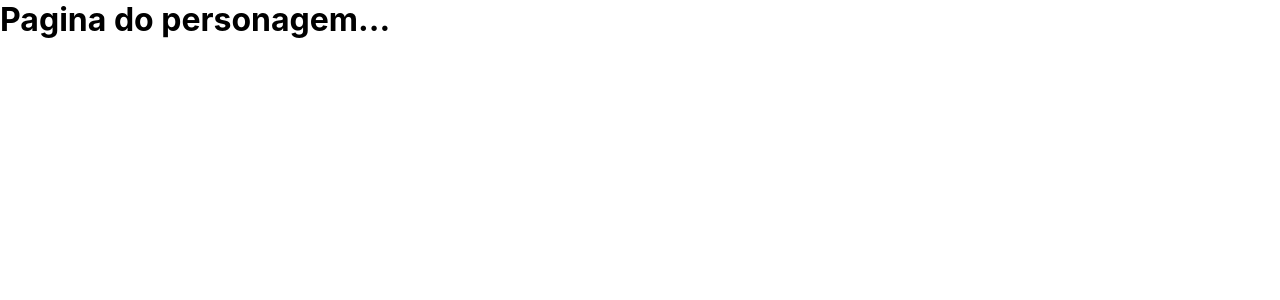
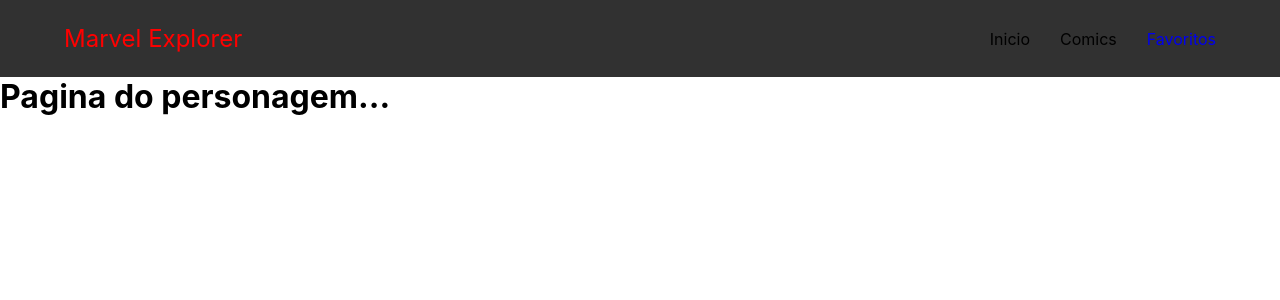
Before and after one commit to aluizamendes/marvel-explorer, a React (Vite) app: page /1 in a window 1280 px wide. Shown: the top 300 px of the page. Built offline with nearby package versions, Linux system fonts and the light colour scheme; no server answers.

Commit message:
adiciona rota para pagina base

```diff
--- /dev/null
+++ b/src/components/Cabecalho/Cabecalho.module.scss
@@ -0,0 +1,33 @@
+header {
+    // border-bottom: 1px solid #f5f5f5;
+    background-color: #313131;
+
+    .nav {
+        display: flex;
+        justify-content: space-between;
+        align-items: center;
+        margin-inline: auto;
+        max-width: 90%;
+        padding: 24px 0;
+        // background-color: #f0d7d7;
+
+        span {
+            font-size: 24px;
+            color: #ff0000;
+        }
+
+        .containerLinksMenu {
+            display: flex;
+            gap: 30px;
+
+            li {
+                font-size: 16px;
+                list-style: none;
+
+                a {
+                    text-decoration: none;
+                }
+            }
+        }
+    }
+}
--- /dev/null
+++ b/src/components/Cabecalho/index.tsx
@@ -0,0 +1,19 @@
+import { Link } from "react-router-dom"
+import styles from "./Cabecalho.module.scss"
+
+export default function Cabecalho() {
+    return (
+        <header>
+            <div className={styles.nav}>
+                <span>Marvel Explorer</span>
+                <nav>
+                    <ul className={styles.containerLinksMenu}>
+                        <li>Inicio</li>
+                        <li>Comics</li>
+                        <li> <Link to={"/favoritos"}>Favoritos</Link> </li>
+                    </ul>
+                </nav>
+            </div>
+         </header>
+    )
+}
--- /dev/null
+++ b/src/pages/PaginaBase/index.tsx
@@ -0,0 +1,13 @@
+import { Outlet } from "react-router-dom";
+import Cabecalho from "../../components/Cabecalho";
+
+export default function PaginaBase() {
+    return (
+        <>
+            <Cabecalho />
+            <main>
+                <Outlet />
+            </main>
+        </>
+    )
+}
--- a/src/routes.tsx
+++ b/src/routes.tsx
@@ -3,15 +3,18 @@ import './App.css'
 import Inicio from './pages/Inicio/index.tsx'
 import Favoritos from './pages/Favoritos/index.tsx'
 import Personagem from './pages/Personagem/index.tsx'
+import PaginaBase from './pages/PaginaBase/index.tsx'
 
 
 export default function AppRoutes() {
   return (
     <BrowserRouter>
       <Routes>
-        <Route index element={<Inicio />} />
-        <Route path='/favoritos' element={<Favoritos />} />
-        <Route path='/:id' element={<Personagem />} />
+        <Route path='/' element={<PaginaBase />}>
+          <Route index element={<Inicio />} />
+          <Route path='/favoritos' element={<Favoritos />} />
+          <Route path='/:id' element={<Personagem />} />
+        </Route>
       </Routes>
     </BrowserRouter>
   )
```
